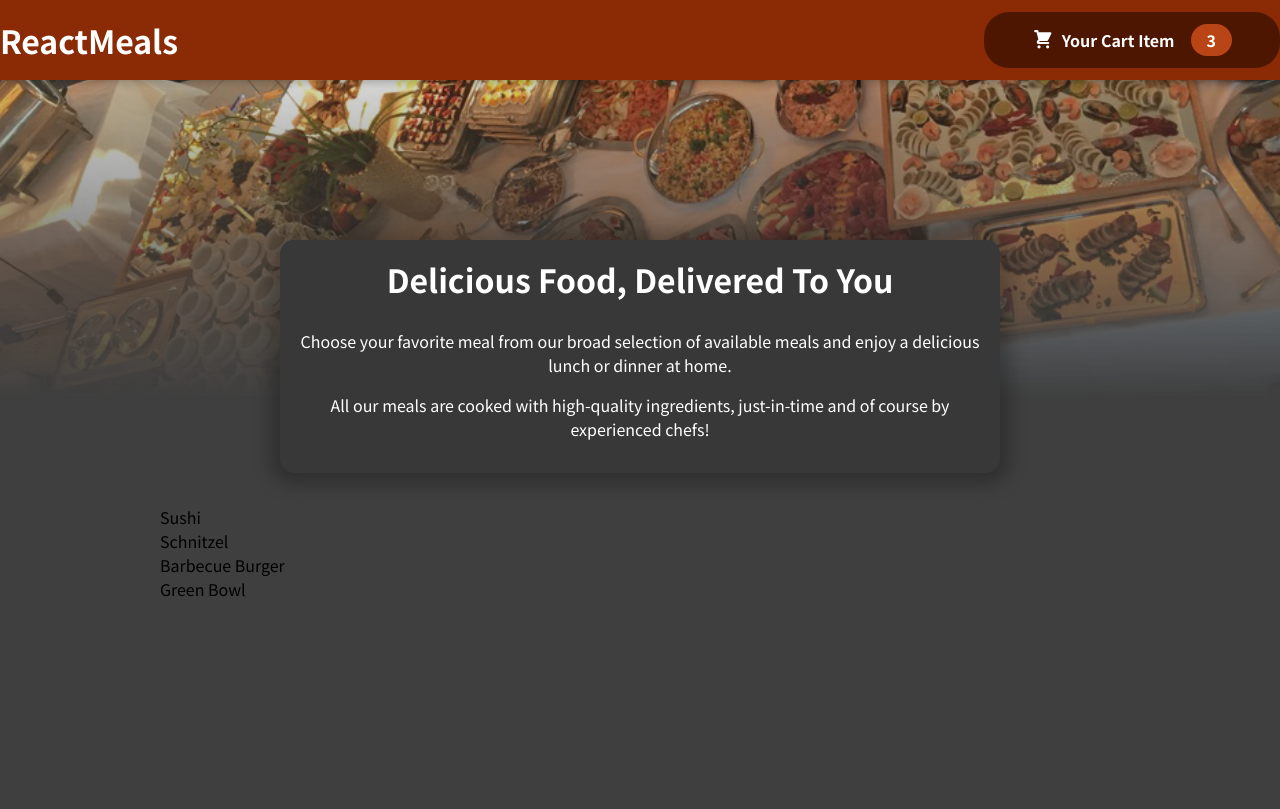
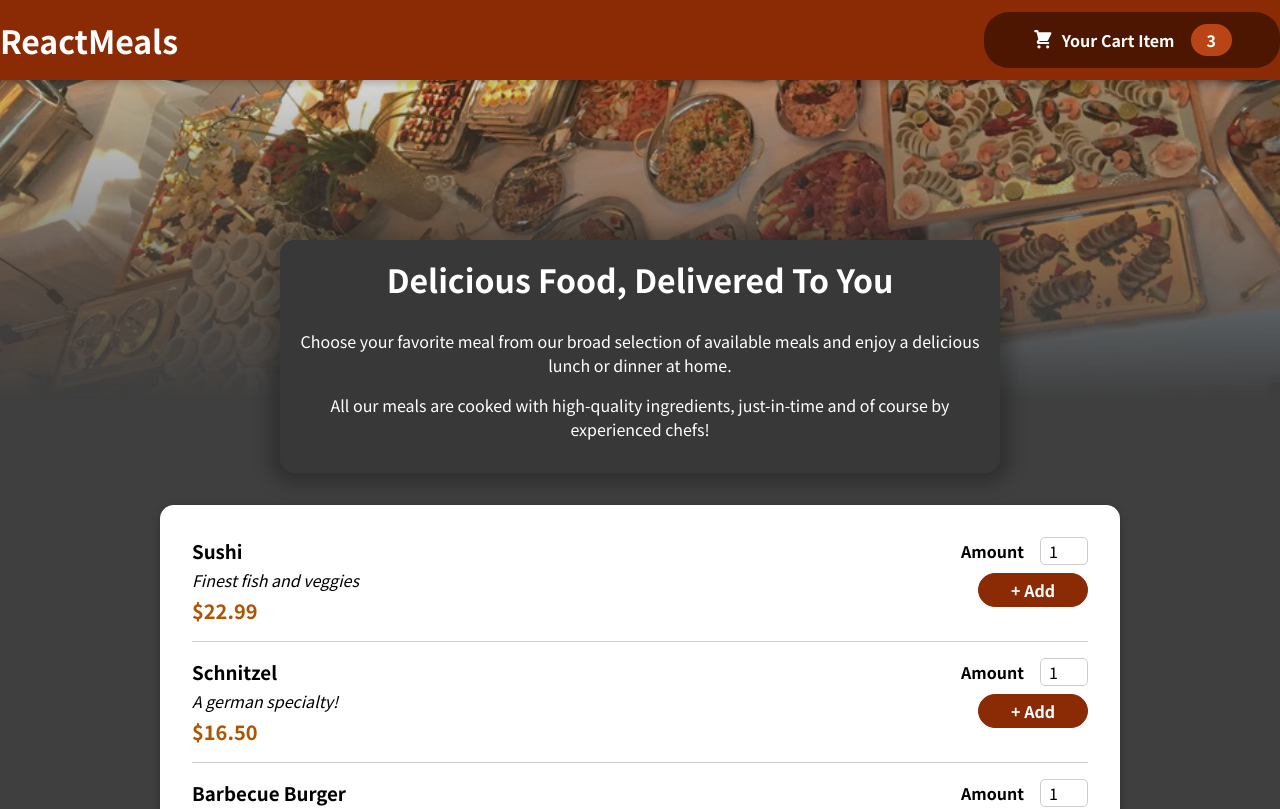
Before and after one commit to PraveenNarwal/FoodApp, a React (Create React App) app: page / in a window 1280 px wide. Shown: the top 809 px of the page. Built offline with nearby package versions, Linux system fonts and the light colour scheme; the HTML template or start-up script is replaced by a standard one.

Commit message:
button props spread

```diff
--- a/src/components/Meals/AvailableMeals.js
+++ b/src/components/Meals/AvailableMeals.js
@@ -1,6 +1,7 @@
 import React from 'react'
 import classes from './AvailableMeals.module.css'
 import MealItem from './MealItem/MealItem';
+import Card from '../UI/Card';
 
 const DUMMY_MEALS = [
     {
@@ -30,13 +31,18 @@
 ];
 
 function AvailableMeals() {
-    const mealList = DUMMY_MEALS.map(meal => <li>{meal.name}</li>);
+    const mealList = DUMMY_MEALS.map(meal => <MealItem
+        key={meal.id}
+        name={meal.name}
+        description={meal.description}
+        price={meal.price} />);
     return (
         <section className={classes.meals}>
-            <ul>
-                {mealList}
-            </ul>
-
+            <Card>
+                <ul>
+                    {mealList}
+                </ul>
+            </Card>
         </section>
     )
 }
--- a/src/components/Meals/MealItem/MealItem.js
+++ b/src/components/Meals/MealItem/MealItem.js
@@ -1,7 +1,6 @@
-import { classes } from 'istanbul-lib-coverage';
 import React from 'react'
-import clasess from './MealItem.module.css'
-
+import classes from './MealItem.module.css'
+import MealItemForm from './MealItemForm';
 
 function MealItem(props) {
     const price = `$${props.price.toFixed(2)}`;
@@ -10,10 +9,10 @@
             <div>
                 <h3>{props.name}</h3>
                 <div className={classes.description}>{props.description}</div>
-                <div className={classes.price}>{props.price}</div>
+                <div className={classes.price}>{price}</div>
             </div>
             <div>
-
+                <MealItemForm />
             </div>
         </li>
     )
--- a/src/components/Meals/MealItem/MealItemForm.js
+++ b/src/components/Meals/MealItem/MealItemForm.js
@@ -0,0 +1,22 @@
+import React from 'react'
+import classes from './MealItemForm.module.css'
+import Input from '../../UI/Input'
+
+function MealItemForm(props) {
+    return (
+        <form className={classes.form}>
+            <Input label="Amount" input={{
+                id: 'amount',
+                type: 'number',
+                min: '1',
+                max: '5',
+                step: '1',
+                defaultValue: '1'
+            }} />
+            <button>+ Add</button>
+
+        </form>
+    )
+}
+
+export default MealItemForm
--- /dev/null
+++ b/src/components/Meals/MealItem/MealItemForm.module.css
@@ -0,0 +1,20 @@
+.form {
+    text-align: right;
+  }
+
+  .form button {
+    font: inherit;
+    cursor: pointer;
+    background-color: #8a2b06;
+    border: 1px solid #8a2b06;
+    color: white;
+    padding: 0.25rem 2rem;
+    border-radius: 20px;
+    font-weight: bold;
+  }
+
+  .form button:hover,
+  .form button:active {
+    background-color: #641e03;
+    border-color: #641e03;
+  }
--- a/src/components/UI/Card.js
+++ b/src/components/UI/Card.js
@@ -3,7 +3,7 @@
 
 
 
-function Card() {
+function Card(props) {
     return (
         <div className={classes.card}>
             {props.children}
--- /dev/null
+++ b/src/components/UI/Input.js
@@ -0,0 +1,15 @@
+import React from 'react'
+import classes from './Input.module.css'
+
+
+function Input(props) {
+    return (
+        <div className={classes.input}>
+            <label htmlFor={props.input.id}>{props.label}</label>
+            <input {...props.input} />
+
+        </div>
+    )
+}
+
+export default Input
--- /dev/null
+++ b/src/components/UI/Input.module.css
@@ -0,0 +1,18 @@
+.input {
+    display: flex;
+    align-items: center;
+    margin-bottom: 0.5rem;
+  }
+
+  .input label {
+    font-weight: bold;
+    margin-right: 1rem;
+  }
+
+  .input input {
+    width: 3rem;
+    border-radius: 5px;
+    border: 1px solid #ccc;
+    font: inherit;
+    padding-left: 0.5rem;
+  }
```
